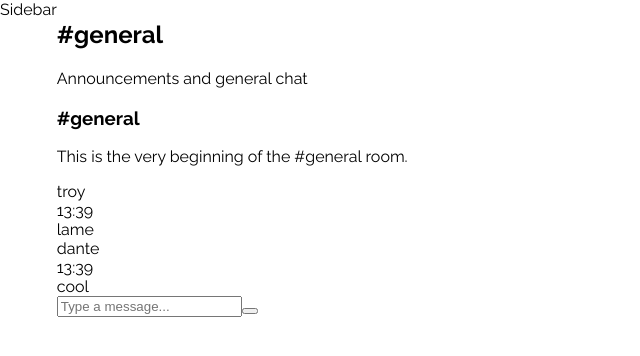
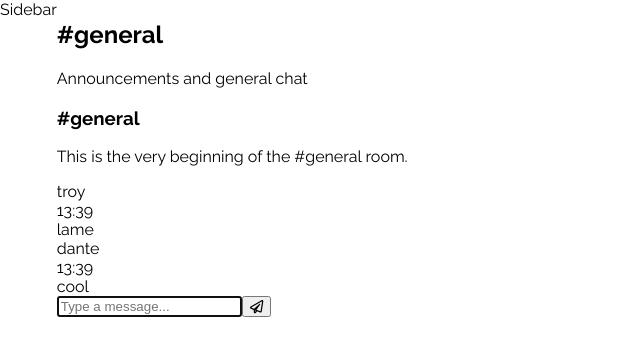
Before and after one commit to troywiegand/chatarang, a React (Create React App) app: page / in a window 1280 px wide. Shown: the top 356 px of the page, without its empty margins (0-640 px from the left). Built offline with nearby package versions, Linux system fonts and the light colour scheme.

Commit message:
Update MessageForm component

```diff
--- a/public/index.html
+++ b/public/index.html
@@ -10,6 +10,7 @@
     -->
     <link rel="manifest" href="%PUBLIC_URL%/manifest.json">
     <link rel="shortcut icon" href="%PUBLIC_URL%/favicon.ico">
+    <script defer src="https://use.fontawesome.com/releases/v5.0.13/js/all.js" integrity="sha384-xymdQtn1n3lH2wcu0qhcdaOpQwyoarkgLVxC/wZ5q7h9gHtxICrpcaSUfygqZGOe" crossorigin="anonymous"></script>
     <!--
       Notice the use of %PUBLIC_URL% in the tags above.
       It will be replaced with the URL of the `public` folder during the build.
--- a/src/MessageForm.js
+++ b/src/MessageForm.js
@@ -4,7 +4,11 @@
 render(){
     return(
         <form className="MessageForm">
-        <input type="text" placeholder="Type a message... "/>
+        <input type="text" name="body"
+                placeholder="Type a message... "
+                autoFocus
+                required
+                />
         <button type="submit">
             <i className="far fa-paper-plane" title="Send"></i>
         </button>
```
